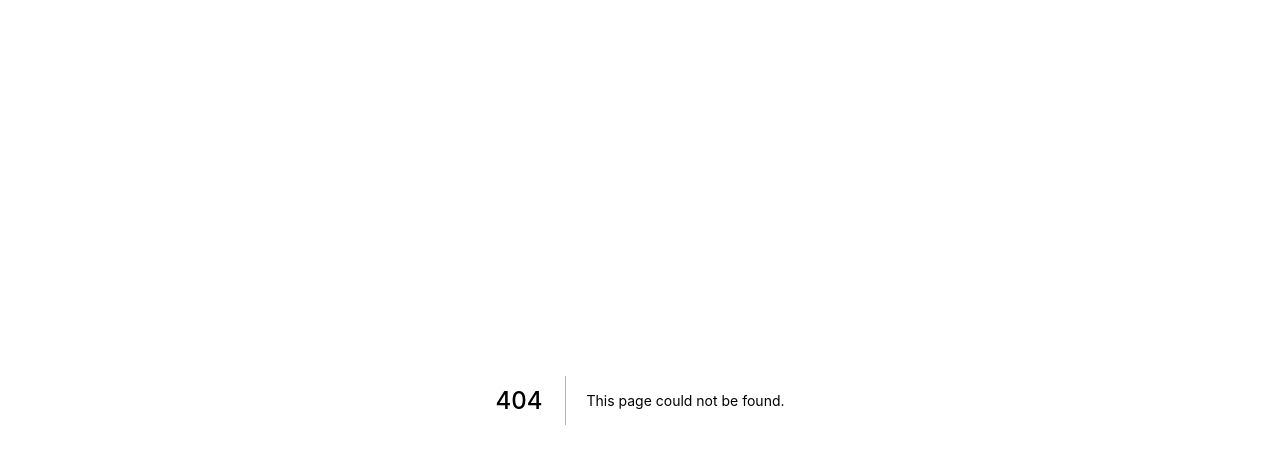
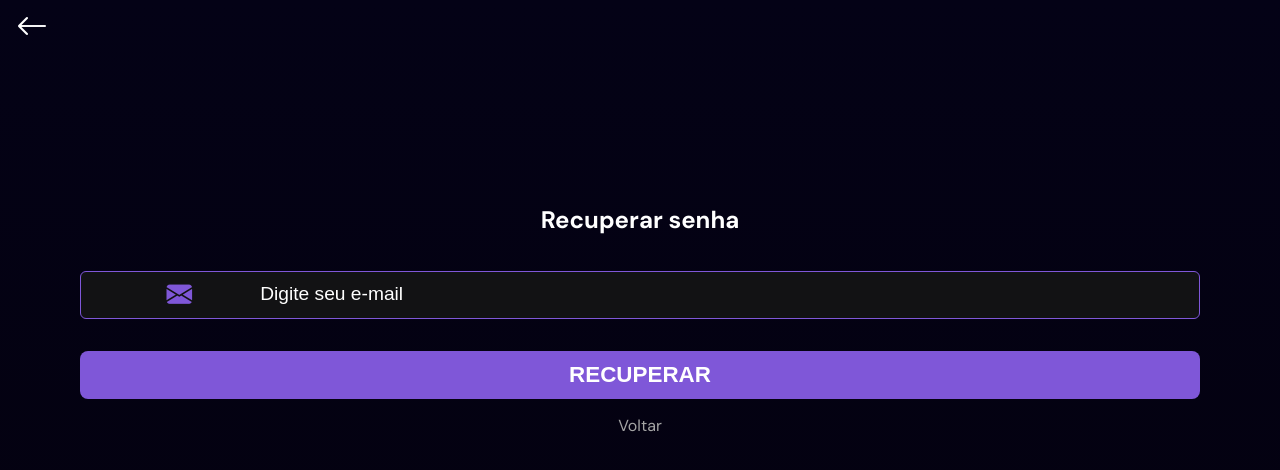
Before and after one commit to Lucas-Olv/una-rocketseat-app-project, a Next.js app: page /forgotPassword in a window 1280 px wide. Before the commit this address had no page. Shown: the top 470 px of the page. Built offline with nearby package versions, Linux system fonts and the light colour scheme.

Commit message:
Forgot password page layout done.

```diff
--- /dev/null
+++ b/pages/forgotPassword.tsx
@@ -0,0 +1,37 @@
+import type { NextPage } from 'next';
+import { useRouter } from 'next/router';
+import Head from 'next/head';
+import { Input } from '../src/components/Input';
+import { Button } from '../src/components/Button';
+import styles from '../styles/ForgotPassword.module.scss';
+
+const forgotPassword: NextPage = () => {
+
+  const router = useRouter();
+
+  return (
+    <section className={styles.wrapper}>
+      <Head>
+        <title>Rocketseat App</title>
+        <meta name="description" content="Generated by create next app" />
+        <link rel="icon" href="/favicon.ico" />
+      </Head>
+
+      <header className={styles.header}>
+        <i className={`${styles.header_icon} + bi bi-arrow-left`} onClick={() => router.back()}></i>
+      </header>
+
+      <main className={styles.main}>
+        <form className={styles.form} action="">
+          <h2 className={styles.form_title}>Recuperar senha</h2>
+          <Input icon="bi bi-envelope-fill" placeholder="Digite seu e-mail" required/>
+          <Button >RECUPERAR</Button>
+          <p className={styles.form_return} onClick={() => router.back()}>Voltar</p>
+        </form>
+      </main>
+
+    </section>
+  )
+}
+
+export default forgotPassword;
--- a/styles/Button.module.scss
+++ b/styles/Button.module.scss
@@ -1,4 +1,5 @@
 .button {
+  cursor: pointer;
   color: white;
   font-size: 1.4rem;
   font-weight: bold;
--- /dev/null
+++ b/styles/ForgotPassword.module.scss
@@ -0,0 +1,57 @@
+$primary-color: #7F57D8;
+$darker-primary-color: #633BBC;
+$secondary-color: #202024;
+
+.wrapper {
+  background: linear-gradient(to bottom, rgb(4, 2, 22), rgb(4, 1, 14));
+  width: 100vw;
+  height: 100vh;
+}
+
+.header {
+  color: white;
+  display: flex;
+  flex-direction: column;
+
+  &_icon {
+    text-align: start;
+    font-size: 2rem;
+    margin: .4rem 1rem 1rem 1rem;
+  }
+}
+
+.main {
+  display: flex;
+  flex-direction: column;
+  align-items: center;
+}
+
+.form {
+  display: flex;
+  flex-direction: column;
+  margin-top: 15vh;
+  width: 90vw;
+  border-radius: 8px;
+
+  &_title {
+    color: white;
+    text-align: center;
+  }
+
+  Input {
+    margin: 1rem;
+    width: 100%;
+    border: 1px solid $primary-color;
+  }
+
+  Button {
+    margin: 1rem;
+  }
+
+  &_return {
+    cursor: pointer;
+    color: #A5A5A5;
+    text-align: center;
+    margin: 0;
+  }
+}
```
